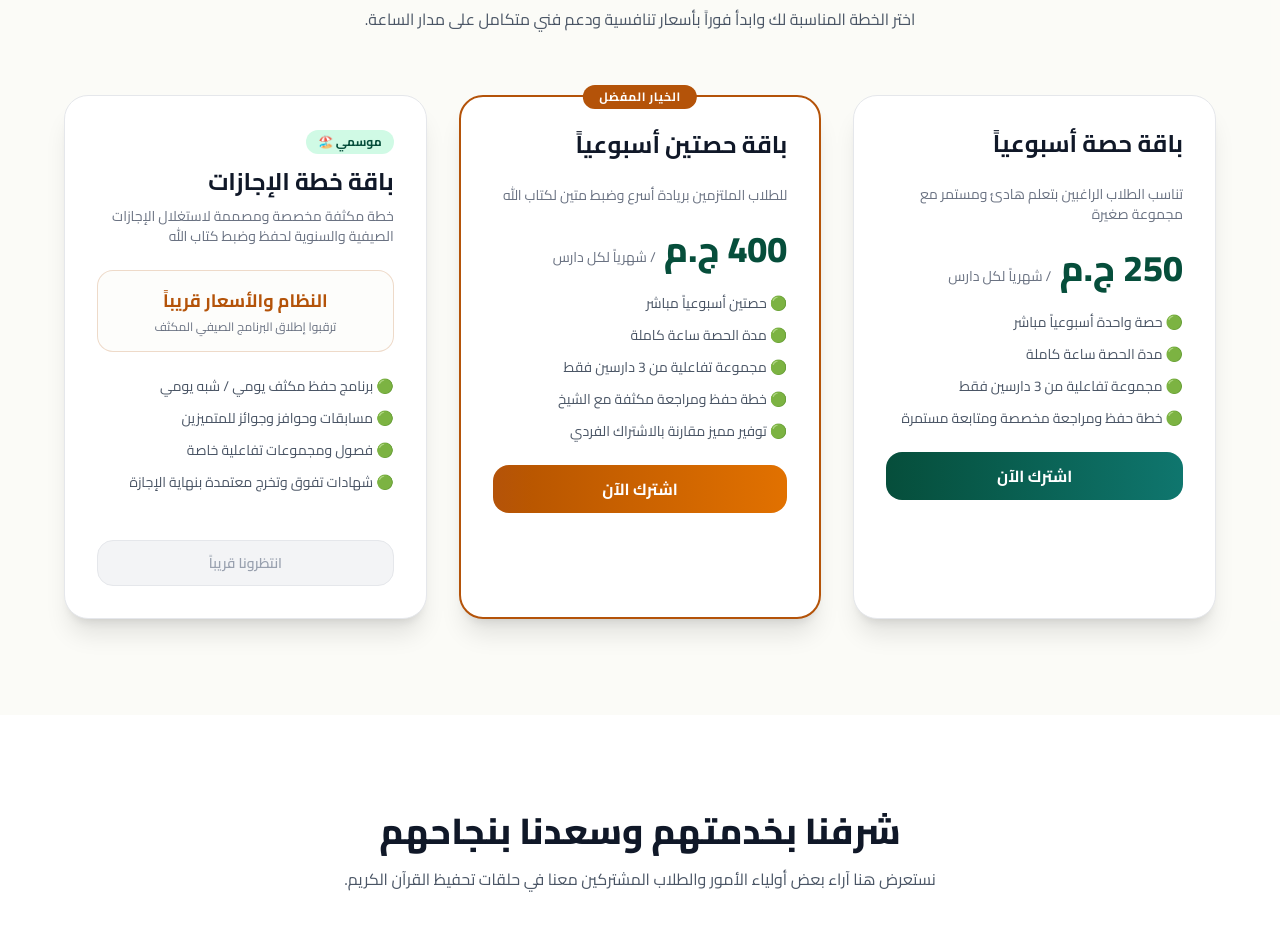
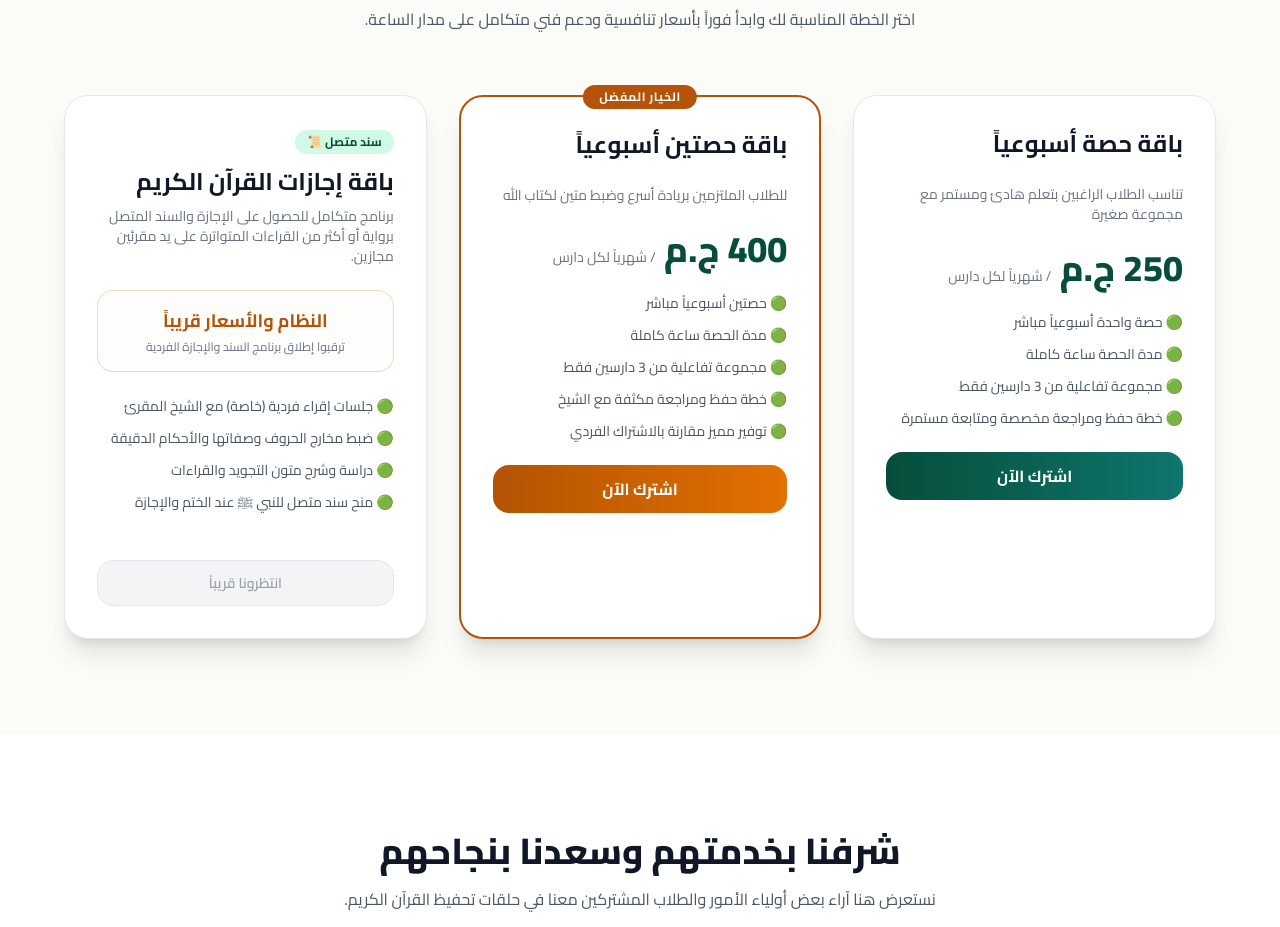
Before and after one commit to nourharfoush/raheeq, a Next.js app in the folder frontend/: page / in a window 1280 px wide. Shown: the part 1920-2847 px from the top of the page. Built offline with nearby package versions, Linux system fonts and the light colour scheme.

Commit message:
feat(pricing): change vacation plan to Quranic Ijazah plan

```diff
--- a/frontend/src/app/page.tsx
+++ b/frontend/src/app/page.tsx
@@ -286,21 +286,21 @@ export default function MarketingPage() {
               </Link>
             </div>
 
-            {/* Vacation Plan */}
+            {/* Quranic Ijazah Plan */}
             <div className="p-8 rounded-3xl bg-white dark:bg-gray-900 border border-gray-200 dark:border-gray-800 relative space-y-6 shadow-xl flex flex-col justify-between">
               <div>
-                <span className="inline-block px-3 py-1 rounded-full bg-emerald-100 dark:bg-emerald-950 text-primary dark:text-emerald-400 text-xs font-bold mb-3">موسمي 🏖️</span>
-                <h3 className="text-2xl font-bold text-gray-900 dark:text-white">باقة خطة الإجازات</h3>
-                <p className="text-sm text-gray-500 mt-2">خطة مكثفة مخصصة ومصممة لاستغلال الإجازات الصيفية والسنوية لحفظ وضبط كتاب الله</p>
+                <span className="inline-block px-3 py-1 rounded-full bg-emerald-100 dark:bg-emerald-950 text-primary dark:text-emerald-400 text-xs font-bold mb-3">سند متصل 📜</span>
+                <h3 className="text-2xl font-bold text-gray-900 dark:text-white">باقة إجازات القرآن الكريم</h3>
+                <p className="text-sm text-gray-500 mt-2">برنامج متكامل للحصول على الإجازة والسند المتصل برواية أو أكثر من القراءات المتواترة على يد مقرئين مجازين.</p>
                 <div className="mt-6 p-4 rounded-2xl bg-cream/50 dark:bg-gray-800/50 border border-gold/20 text-center">
                   <span className="block text-gold font-bold text-lg">النظام والأسعار قريباً</span>
-                  <span className="text-xs text-gray-500 dark:text-gray-400 mt-1 block">ترقبوا إطلاق البرنامج الصيفي المكثف</span>
+                  <span className="text-xs text-gray-500 dark:text-gray-400 mt-1 block">ترقبوا إطلاق برنامج السند والإجازة الفردية</span>
                 </div>
                 <ul className="space-y-3 text-sm text-gray-600 dark:text-gray-300 mt-6">
-                  <li className="flex items-center gap-2">🟢 برنامج حفظ مكثف يومي / شبه يومي</li>
-                  <li className="flex items-center gap-2">🟢 مسابقات وحوافز وجوائز للمتميزين</li>
-                  <li className="flex items-center gap-2">🟢 فصول ومجموعات تفاعلية خاصة</li>
-                  <li className="flex items-center gap-2">🟢 شهادات تفوق وتخرج معتمدة بنهاية الإجازة</li>
+                  <li className="flex items-center gap-2">🟢 جلسات إقراء فردية (خاصة) مع الشيخ المقرئ</li>
+                  <li className="flex items-center gap-2">🟢 ضبط مخارج الحروف وصفاتها والأحكام الدقيقة</li>
+                  <li className="flex items-center gap-2">🟢 دراسة وشرح متون التجويد والقراءات</li>
+                  <li className="flex items-center gap-2">🟢 منح سند متصل للنبي ﷺ عند الختم والإجازة</li>
                 </ul>
               </div>
               <button
```
